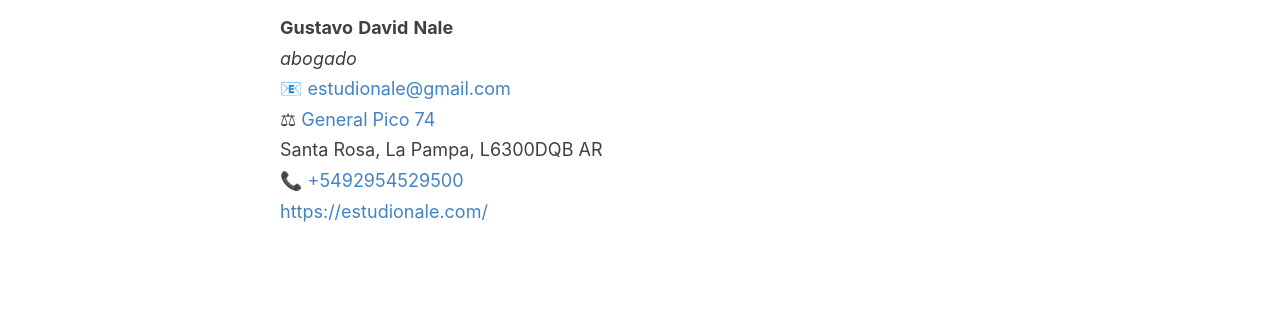
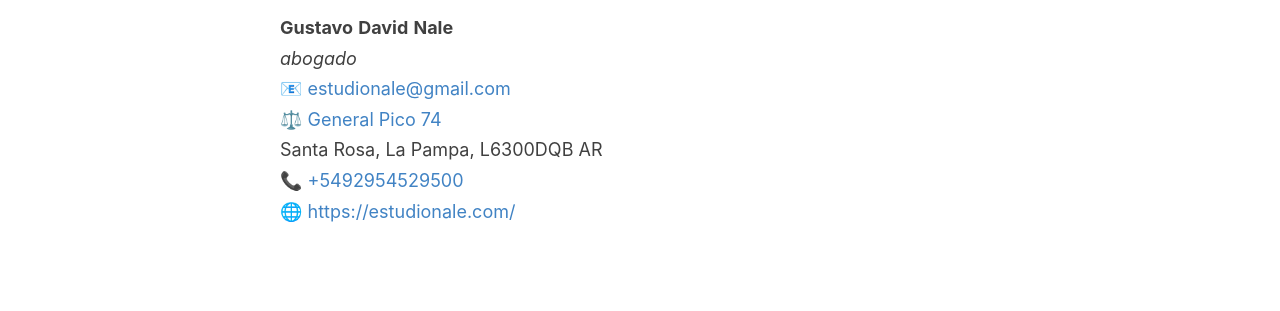
Before and after one commit to gustavonale/estudionale.com, a Jekyll site: the page built from _pages/test.md, in a window 1280 px wide. Shown: the part 128-439 px from the top of the page. Built offline with Jekyll 4.4.1, drawn with Linux system fonts in a browser that asks for light colours.

Commit message:
Update test.md

```diff
--- a/_pages/test.md
+++ b/_pages/test.md
@@ -14,11 +14,11 @@ permalink: /test/
         <div class="org">abogado</div>
     </em>📧 <a class="email" href="mailto:estudionale@gmail.com">estudionale@gmail.com</a>
     <div class="adr">
-    <div class="street-address">⚖ <a href="https://www.google.com.ar/maps/place/Estudio+Jur%C3%ADdico+Nale/@-36.6175027,-64.2961247,17z/data=!3m1!4b1!4m5!3m4!1s0x95c2cd08e24613a7:0x32b2c5e7a10f6320!8m2!3d-36.617507!4d-64.293936?hl=es" target="_blank" rel="noopener noreferrer">General Pico 74</a></div>
+    <div class="street-address">⚖️ <a href="https://www.google.com.ar/maps/place/Estudio+Jur%C3%ADdico+Nale/@-36.6175027,-64.2961247,17z/data=!3m1!4b1!4m5!3m4!1s0x95c2cd08e24613a7:0x32b2c5e7a10f6320!8m2!3d-36.617507!4d-64.293936?hl=es" target="_blank" rel="noopener noreferrer">General Pico 74</a></div>
         <span class="locality">Santa Rosa</span>,
         <span class="region">La Pampa</span>,
         <span class="postal-code">L6300DQB</span>
         <span class="country-name">AR</span>
     </div><div class="tel">📞 <a href="tel:+5492954529500">+5492954529500</a></div>
-    <div class="url"><a href="https://estudionale.com/">https://estudionale.com/</a></div></div>
+    <div class="url">🌐 <a href="https://estudionale.com/">https://estudionale.com/</a></div></div>
  </address>
```
